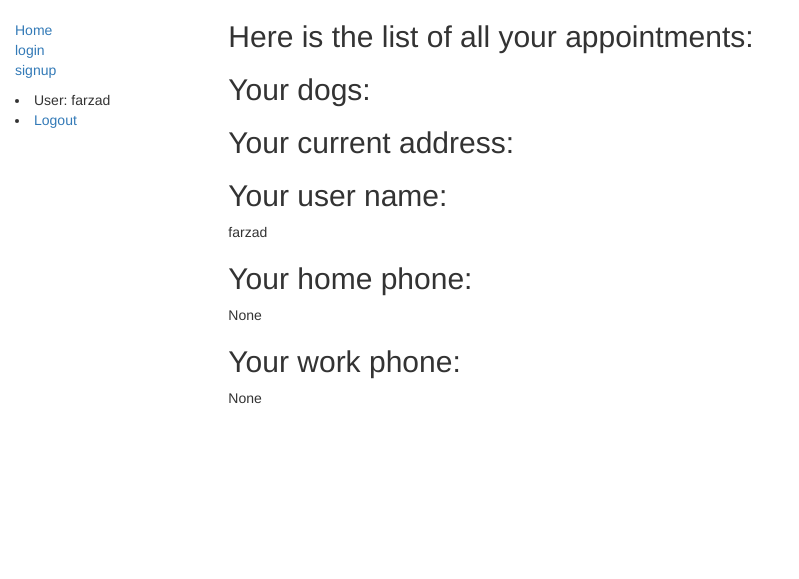
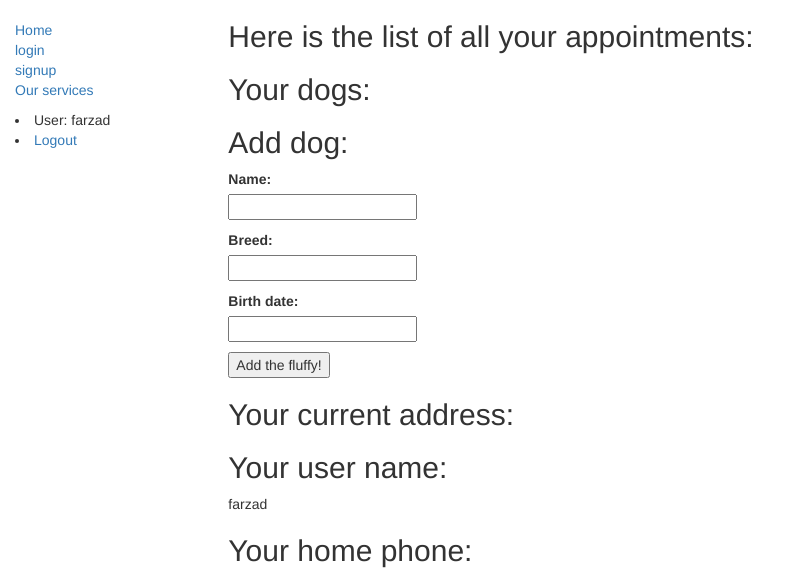
Before and after one commit to farzadz/doggrooming, a Django app: page /doggroomer/profile/ in a window 1280 px wide. Shown: the top 579 px of the page, without its empty margins (0-799 px from the left). Run offline with Django 3.2, Linux system fonts and the light colour scheme; a user stored in the database is signed in; data comes from the database, SQL or seed files in the repository; both versions use the stored data as it was after the commit; some libraries are stand-ins or nearby versions.

Commit message:
added services link to base template

```diff
--- a/doggroomer/forms.py
+++ b/doggroomer/forms.py
@@ -1,6 +1,9 @@
 from django import forms
 from django.contrib.auth.forms import UserCreationForm
 from django.contrib.auth.models import User
+from django.forms import ModelForm
+
+from .models import Dog
 
 
 class SignUpForm(UserCreationForm):
@@ -13,3 +16,12 @@ class SignUpForm(UserCreationForm):
     class Meta:
         model = User
         fields = ('username', 'full_name', 'email', 'password1', 'password2','address')
+
+
+class AddDogForm(ModelForm):
+    name = forms.CharField(max_length=50, required=True, help_text="What's the name of the fluffy?")
+    breed = forms.CharField(max_length=50, required=True)
+    birth_date = forms.DateField(required=True)
+    class Meta:
+        model = Dog
+        fields = ('name', 'breed', 'birth_date')
--- a/doggroomer/templates/base_generic.html
+++ b/doggroomer/templates/base_generic.html
@@ -24,6 +24,7 @@
           <li><a href="{% url 'index' %}">Home</a></li>
           <li><a href="">login</a></li>
           <li><a href="{% url 'signup' %}">signup</a></li>
+            <li><a href="{% url 'services' %}"> Our services</a></li>
       </ul>
           {% if user.is_authenticated %}
      <li>User: {{ user.get_username }}</li>
--- a/doggroomer/templates/profile.html
+++ b/doggroomer/templates/profile.html
@@ -14,9 +14,24 @@
     <ul>
         {% for dog in dogs %}
 
-            <li>  {{ dog.name }}, born {{ dog.birth_data }} with breed  {{ dog.breed }}</li>
+            <li>  {{ dog.name }}, born {{ dog.birth_date }} with breed  {{ dog.breed }}</li>
         {% endfor %}
     </ul>
+    <h2>Add dog:</h2>
+      <form method="post">
+    {% csrf_token %}
+    {% for field in form %}
+      <p>
+        {{ field.label_tag }}<br>
+        {{ field }}
+
+        {% for error in field.errors %}
+          <p style="color: red">{{ error }}</p>
+        {% endfor %}
+      </p>
+    {% endfor %}
+    <button type="submit">Add the fluffy!</button>
+  </form>
 
     <h2>Your current address:</h2>
     <p>{{ request.user.profile.address }}</p>
--- a/doggroomer/views.py
+++ b/doggroomer/views.py
@@ -1,6 +1,6 @@
 from django.contrib.auth import authenticate, login
 from django.contrib.auth.decorators import login_required, permission_required
-from .forms import SignUpForm
+from .forms import SignUpForm, AddDogForm
 from django.shortcuts import render, redirect
 
 
@@ -44,7 +44,21 @@ def signup(request):
 
 @login_required
 def profile(request):
-    return render(request, 'profile.html', context={'appointments': Appointment.objects.filter(user=request.user)})
+    if request.method == 'POST':
+        form = AddDogForm(request.POST)
+        if form.is_valid():
+            # dog = form.save()
+            # dog.refresh_from_db()
+            dog = Dog(owner=request.user)
+            dog.name = form.cleaned_data.get('name')
+            dog.breed = form.cleaned_data.get('breed')
+            dog.birth_date = form.cleaned_data.get('birth_date')
+            dog.save()
+            return redirect('profile')
+    else:
+        form = AddDogForm()
+        return render(request, 'profile.html', context={'form': form , 'appointments': Appointment.objects.filter(user=request.user),
+                                                    'dogs': Dog.objects.filter(owner=request.user)})
 
 @permission_required('is_superuser')
 def users_details(request):
```
Also changed, not shown: db.sqlite3, doggroomer/migrations/0001_initial.py, doggroomer/migrations/0002_profile_full_name.py (deleted).
